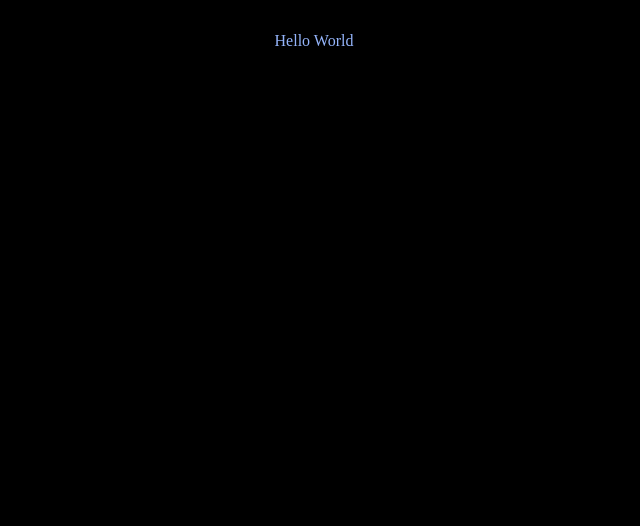
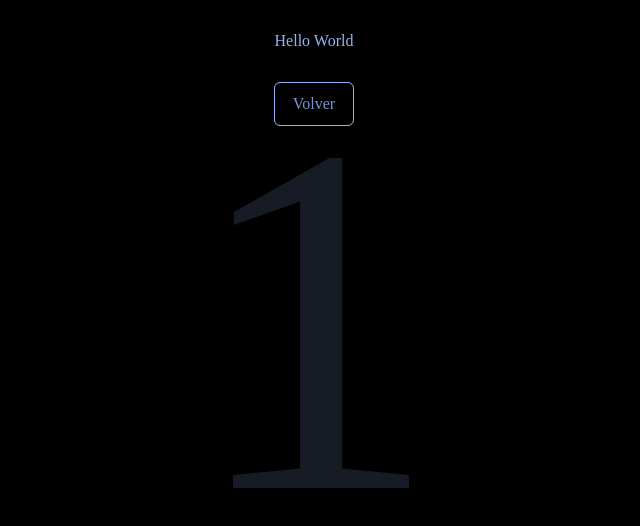
Before and after one commit to HiZollo/khinzeniollo, a Next.js app: page /levels/1 in a window 1280 px wide. Shown: the top 526 px of the page, without its empty margins (326-966 px from the left). Built offline with nearby package versions, Linux system fonts and the light colour scheme.

Commit message:
chore: add level number background

```diff
--- a/app/levels/1/page.tsx
+++ b/app/levels/1/page.tsx
@@ -1,4 +1,4 @@
-export default function() {
+export default function Uno() {
   return (
     "Hello World"
   )
--- /dev/null
+++ b/app/levels/layout.module.css
@@ -0,0 +1,8 @@
+#background {
+  position: fixed;
+  opacity: 0.15;
+  font-family: 'Roboto Mono';
+  font-size: 500px;
+  z-index: -1;
+  user-select: none;
+}
--- /dev/null
+++ b/app/levels/layout.tsx
@@ -0,0 +1,25 @@
+'use client'
+import { usePathname } from 'next/navigation'
+import Link from 'next/link'
+import styles from './layout.module.css'
+import Button from '@/components/button'
+
+interface LayoutParam {
+  children: React.ReactNode
+}
+
+export default function LevelLayout({ children  }: LayoutParam) {
+  const pathname = usePathname()
+
+  const level = +pathname.slice('/levels/'.length)
+
+  if (isNaN(level)) return <></>
+
+  return <>
+    <div id={styles.background}>{level}</div>
+    <section>{children}</section>
+    <Link href='/'>
+      <Button>Volver</Button>
+    </Link>
+  </>
+}
```
